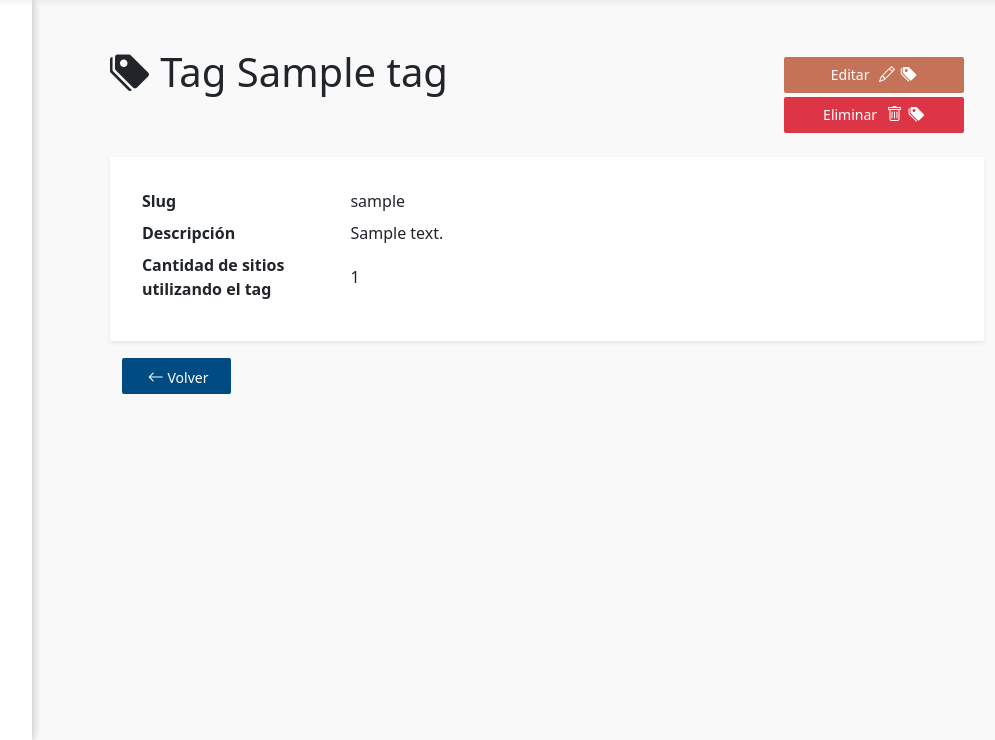
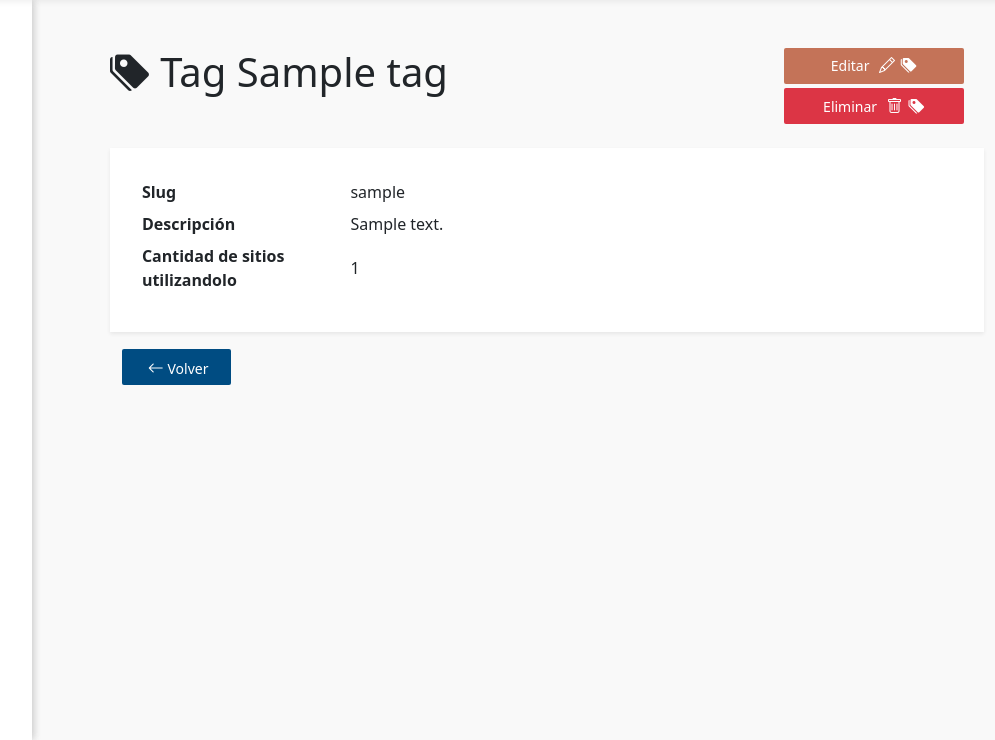
Before and after one commit to lucas-dilorenzo/Proyecto-de-software, a Flask app: template admin/src/web/templates/historicalSites/tags/showTag.html in a window 1280 px wide. Shown: the part 60-800 px from the top of the page, without its empty margins (218-1213 px from the left). Run offline with Flask 3, Linux system fonts and the light colour scheme; the template is opened without the code that fills it: values that come from a table or form of the project are taken from there, others are empty; tables that the repository leaves empty hold one stand-in row (values such as "Sample post"); some libraries are stand-ins or nearby versions.

Commit message:
Formateo para que se vea mejor la fecha y el nombre de usuarios, agrego atajo para editar sitio en el show

```diff
--- a/admin/src/web/templates/historicalSites/site_history.html
+++ b/admin/src/web/templates/historicalSites/site_history.html
@@ -20,8 +20,8 @@
           <tbody>
             {% for l in logs %}
               <tr>
-                <td>{{ l.timestamp }}</td>
-                <td>{{ l.user_id or '-' }}</td>
+                <td>{{ l.timestamp.strftime('%d/%m/%Y - %H:%M')}}</td>
+                <td>{{ l.user.nombre or '-' }}</td>
                 <td>{{ l.action }}</td>
                 <td>{{ l.details or '-' }}</td>
               </tr>
--- a/admin/src/web/templates/historicalSites/tags/showTag.html
+++ b/admin/src/web/templates/historicalSites/tags/showTag.html
@@ -31,7 +31,7 @@
             </div>
 
             <div class="row mb-2 align-items-center">
-                <div class="col-3 fw-bold">Cantidad de sitios utilizando el tag</div>
+                <div class="col-3 fw-bold">Cantidad de sitios utilizandolo</div>
                 <div class="col-9">{{ tag.sites|length if tag.sites is defined else '-' }}</div>
             </div>
 
@@ -40,7 +40,7 @@
     <br>
 
     <div class="col-2 justify-content-start" style="margin-top: 2%;">
-        <a href="{{ url_for('sites.list_sites') }}" class="btn btn-azul">
+        <a href="{{ url_for('tags.list_tags') }}" class="btn btn-azul">
             <i class="bi bi-arrow-left small"></i> Volver
         </a>
     </div>
--- a/admin/src/web/templates/layout.html
+++ b/admin/src/web/templates/layout.html
@@ -309,7 +309,7 @@ Bootstrap y estilos propios. #}
       <div class="container-fluid" style="width: 90%">
         <div class="row">
           <div class="col-9">{% block titulo_body %}{% endblock %}</div>
-          <div class="col-3" style="padding-top: 1%">
+          <div class="col-3">
             {% block titulo_acciones_body %}{% endblock %}
           </div>
         </div>
```
Also changed, not shown: admin/src/web/templates/historicalSites/show_site.html (+9 -4 lines).
